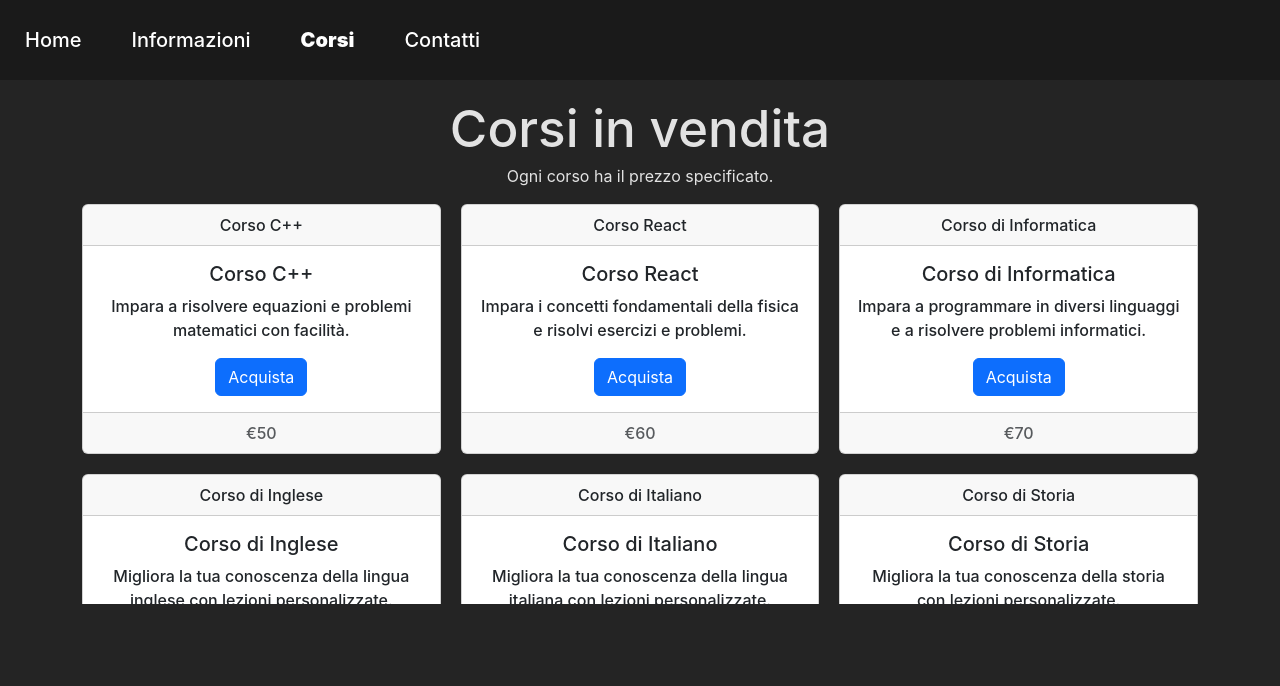
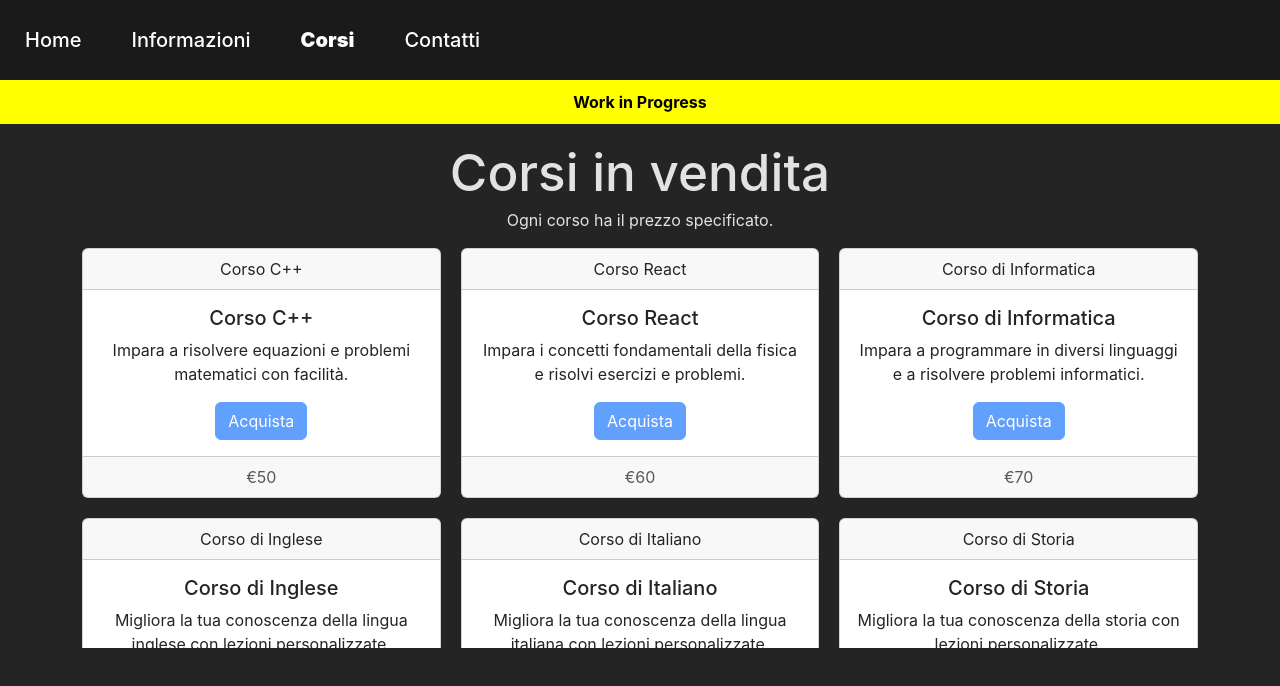
Before and after one commit to Gxsus/ripetizioniOnline, a React (Vite) app: page /courses in a window 1280 px wide. Shown: the top 686 px of the page. Built offline with nearby package versions, Linux system fonts and the light colour scheme.

Commit message:
Sito Completo (Sezione corsi WiP)

```diff
--- a/index.html
+++ b/index.html
@@ -4,7 +4,7 @@
     <meta charset="UTF-8" />
     <link rel="icon" type="image/svg+xml" href="/icon.jpg" />
     <meta name="viewport" content="width=device-width, initial-scale=1.0" />
-    <title>Mock-site</title>
+    <title>Ripetizioni S&G</title>
   </head>
   <body>
     <div id="root"></div>
--- a/src/pages/Contact.jsx
+++ b/src/pages/Contact.jsx
@@ -7,8 +7,8 @@ function Contact() {
             <div className="container main-content" style={{ position: 'relative' }}>
                 <h1>Contatti</h1>
                 <p style={{ paddingTop: '10%' }}>Per qualsiasi necessità, potete contattarci attraverso i seguenti canali:</p>
-                <p style={{ paddingTop: '10%' }}>Email: ripetizioni@gmail.com</p>
-                <p>Telefono: 3476581234</p>
+                <p>Telefono (Solo Whatsapp):</p>
+                <p>3478675903 / 3476581234</p>
             </div>
         </>
     );
--- a/src/pages/Courses.jsx
+++ b/src/pages/Courses.jsx
@@ -1,7 +1,6 @@
 import Navbar from "../components/Navbar";
 import Button from 'react-bootstrap/Button';
 import Card from 'react-bootstrap/Card';
-import { Link } from "react-router-dom";
 
 function Courses() {
     let cards = [
@@ -76,13 +75,16 @@ function Courses() {
     return (
         <>
             <Navbar />
+            <div className="banner" style={{ backgroundColor: 'yellow',color: "black", textAlign: 'center', padding: '10px', fontWeight: 'bold' }}>
+                Work in Progress
+            </div>
             <div className="container main-content" style={{ position: 'relative' }}>
                 <h1>Corsi in vendita</h1>
                 <p>Ogni corso ha il prezzo specificato.</p>
                 <div id="cards-container">
                     {
                         cards.map(card => (
-                            <Link to={`/course/${card.id}`} key={card.id} style={{ textDecoration: 'none' }}>
+                            <div key={card.id} style={{ textDecoration: 'none' }}>
                                 <Card className="text-center">
                                     <Card.Header>{card.title}</Card.Header>
                                     <Card.Body>
@@ -90,11 +92,11 @@ function Courses() {
                                         <Card.Text>
                                             {card.text}
                                         </Card.Text>
-                                        <Button variant="primary">Acquista</Button>
+                                        <Button variant="primary" disabled>Acquista</Button>
                                     </Card.Body>
                                     <Card.Footer className="text-muted">{card.footer}</Card.Footer>
                                 </Card>
-                            </Link>
+                            </div>
                         ))
                     }
                 </div>
--- a/vite.config.js
+++ b/vite.config.js
@@ -4,7 +4,6 @@ import react from '@vitejs/plugin-react';
 export default defineConfig({
   plugins: [react()],
   server: {
-    port: 5100,
-    host: true
+    port: 5100
   }
 });
```
Also changed, not shown: 1 other file (tests, documents, lock files or other folders).
